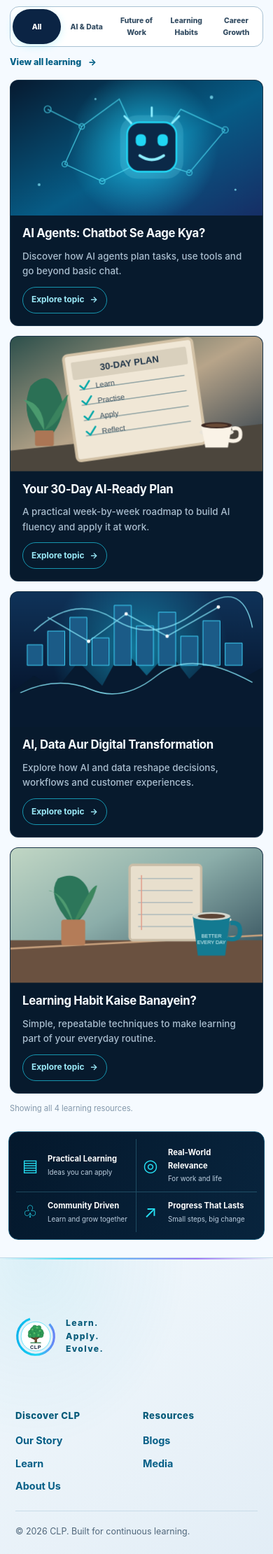
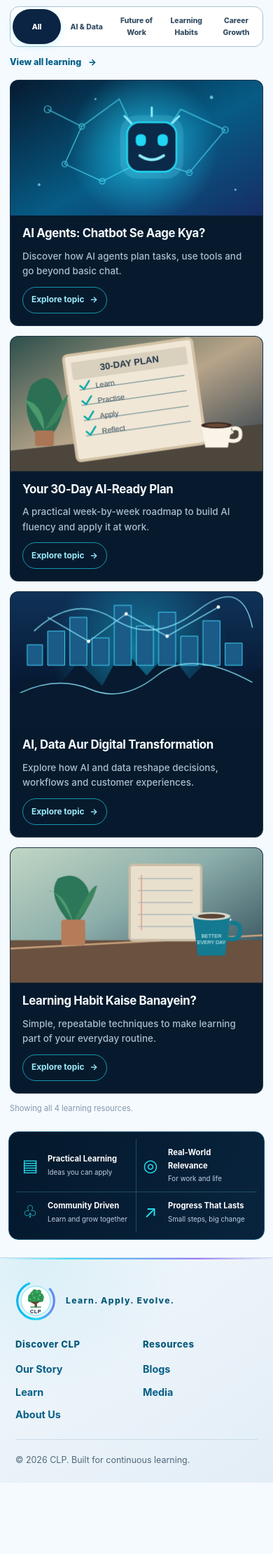
Before and after one commit to sanjeevkshu/clp, a Jekyll site: the page built from index.md, in a window 390 px wide. Shown: the part 2482-4703 px from the top of the page at 70% size. Built offline with Jekyll 4.4.1, drawn with Linux system fonts in a browser that asks for light colours; after the commit the page ends 4601 px from its top, so only the background shows below that.

Commit message:
Remove remaining footer sizing override; preserve header-only logo styles

```diff
--- a/assets/css/styles.css
+++ b/assets/css/styles.css
@@ -1539,9 +1539,4 @@ body:has(.home-hero) .site-header .brand img{
     height:50px;
     padding:1px;
   }
-  .site-footer .footer-brand{
-    width:160px;
-    height:160px;
-    padding:0;
-  }
-}
+}
```
